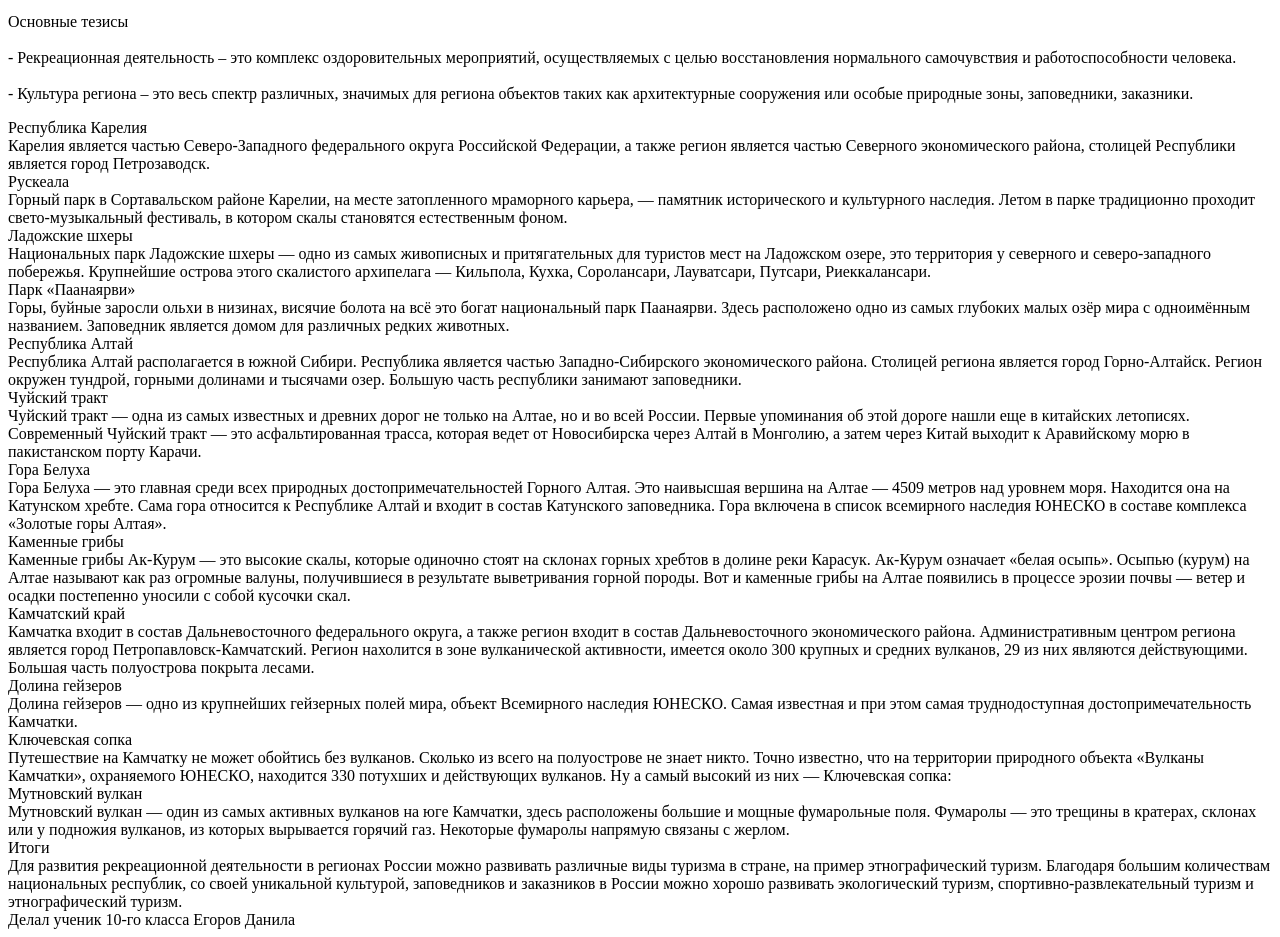
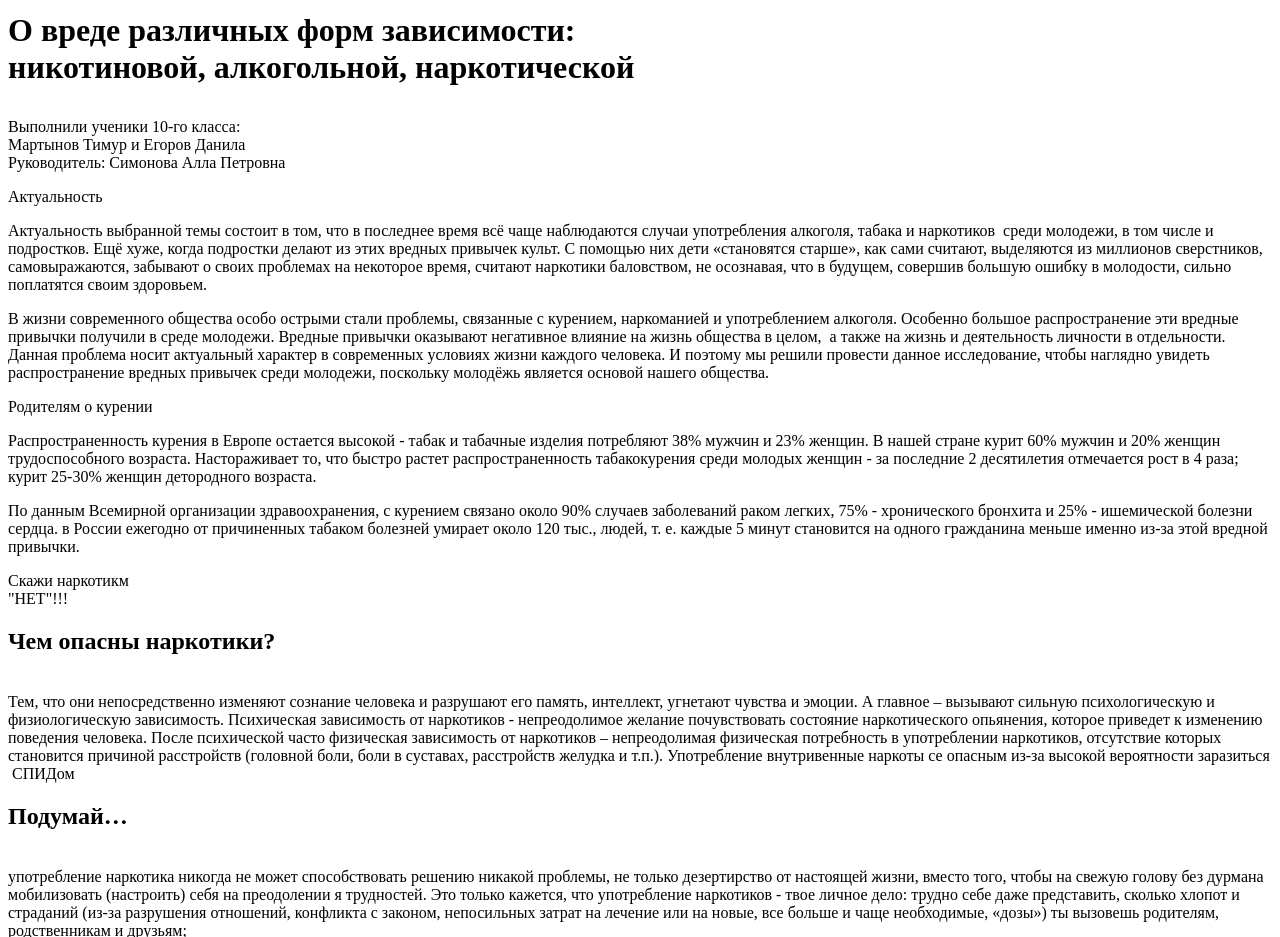
Before and after one commit to Dan-Egorov/New, a plain HTML site: page index.html in a window 1280 px wide. Shown: the part 159-1096 px from the top of the page. Drawn offline with Linux system fonts and the light colour scheme.

Commit message:
Update index.html

```diff
--- a/index.html
+++ b/index.html
@@ -3,181 +3,127 @@
 <head>
     <meta charset="UTF-8">
     <meta name="viewport" content="width=device-width, initial-scale=1.0">
-    <link rel="stylesheet" href="css/sytle.css">
-    <title>Document</title>
+    <link rel="stylesheet" href="css/style.css">
+    <title>Egorov i Martinov</title>
 </head>
 <body>
-    <div class="main-section">
+    <div class="main_section">
         <div class="container main-section__nav-container">
-            <div class="main-section__nav-container-flex">
-                <header class="main-section__header">
-                    <p class="main-section__header-text">Рекреационная деятельность в России</p>
-                </header>
-                <nav class="main-section__nav">
+            <nav class="main-section__nav nav-menu">
                 <ul class="nav-menu__list">
-                        <a href="#karel" class="nav-menu__list-item">Карелия</a>
-                        <a href="#altay" class="nav-menu__list-item">Алтай</a>
-                        <a href="#kamchatck" class="nav-menu__list-item">Камчатка</a>
-                        <a href="#autor" class="nav-menu__list-item">Автор</a>
+                    <li class="nav-menu__list-item">Актуальность</li>
+                    <li class="nav-menu__list-item">О курение</li>
+                    <li class="nav-menu__list-item">О наркотиках</li>
                 </ul>
             </nav>
         </div>
-        </div>
         <div class="container main-section__content-container">
-            <div class="main-section__content-container-block1">
-                <p class="main-section__content-container-block1-text">
-                    Аннотация<br><br>
-                    В данном проекте мы рассмотрим регионы России, которые обладают большими рекреационными возможностями, расскажем, чем можно заняться в различных регионах нашей страны, а также мы расскажем, как развивать рекреационный потенциал в регионах нашей с вами страны.
+            <div class="main-section__left-wrapper"></div>
+            <div class="main-section__right-wrapper">
+                <h1 class="main-section__right-wrapper__title-box">
+                    <p class="main-section__right-wrapper__title1">
+                        <span class="title__1">Не </span>сотвори себе кумира
                     </p>
-            </div>
-            <div class="main-section__content-container-block2">
-                <p class="main-section__content-container-block1-text">
-                    Основные тезисы<br><br>
-                    -	Рекреационная деятельность – это комплекс оздоровительных мероприятий, осуществляемых с целью восстановления нормального самочувствия и работоспособности человека.<br><br>
-
-                    -	Культура региона – это весь спектр различных, значимых для региона объектов таких как архитектурные сооружения или особые природные зоны, заповедники, заказники.
-
+                    <p class="main-section__right-wrapper__title2">
+                        О вреде различных форм зависимости:<br>никотиновой, алкогольной, наркотической
+                    </p>
+                </h1>
+                <p class="main-section__right-wrapper__autors">
+                    Выполнили ученики 10-го класса:<br>
+                    Мартынов Тимур и Егоров Данила<br>
+                    Руководитель: Симонова Алла Петровна
                 </p>
             </div>
         </div>
-        <div class="container main-section__main1" id="karel">
-            <div class="main-section__main1-flex">
-                <div class="main-section__main1-1">
-                    <div class="main-section__main1-1-name">
-                        Республика Карелия
     </div>
-                    <div class="main-section__main1-1-text">
-                        Карелия является частью Северо-Западного федерального округа Российской Федерации, а также регион является частью Северного экономического района, столицей Республики является город Петрозаводск.
+
+    <div class="second_section">
+        <div class="container second-section__container">
+            <div class="container second_section-information">
+                <div class="second_section__meeting-box">
+                    <p class="second_section__meeting-text">
+                        Актуальность
+                    </p>
+                </div>
+            </div>
+            <div class="second-section__container__main_text-box">
+                <p class="second-section__container__main_text">
+                    Актуальность выбранной темы состоит в том, что в последнее время всё чаще наблюдаются случаи употребления алкоголя, табака и наркотиков  среди молодежи, в том числе и подростков. Ещё хуже, когда подростки делают из этих вредных привычек культ. С помощью них дети «становятся старше», как сами считают, выделяются из миллионов сверстников, самовыражаются, забывают о своих проблемах на некоторое время, считают наркотики баловством, не осознавая, что в будущем, совершив большую ошибку в молодости, сильно поплатятся своим здоровьем.
+                </p>
+
+                <p class="second-section__container__main_text">
+                    В жизни современного общества особо острыми стали проблемы, связанные с курением, наркоманией и употреблением алкоголя. Особенно большое распространение эти вредные привычки получили в среде молодежи.
+                    Вредные привычки оказывают негативное влияние на жизнь общества в целом,  а также на жизнь и деятельность личности в отдельности.
+                    Данная проблема носит актуальный характер в современных условиях жизни каждого человека. И поэтому мы решили провести данное исследование, чтобы наглядно увидеть  распространение вредных привычек среди молодежи, поскольку молодёжь является основой нашего общества.
+                </p>
+            </div>
+        </div>
+    </div>
+
+    <div class="third_section">
+        <div class="container third-section__container">
+            <div class="container third_section-information">
+                <div class="third_section__meeting-box">
+                    <p class="third_section__meeting-text">
+                        Родителям о курении
+                    </p>
+                </div>
+            </div>
+            <div class="third-section__container-content">
+                <div class="third-section__container-content__text-box">
+                    <p class="third-section__container-content__text">
+                        Распространенность курения в Европе остается высокой - табак и табачные изделия потребляют 38% мужчин и 23% женщин. В нашей стране курит 60% мужчин и 20% женщин трудоспособного возраста. Настораживает то, что быстро растет распространенность табакокурения среди молодых женщин - за последние 2 десятилетия отмечается рост в 4 раза; курит 25-30% женщин детородного возраста.
+                    </p>
+
+                    <p class="third-section__container-content__text">
+                        По данным Всемирной организации здравоохранения, с курением связано около 90% случаев заболеваний раком легких, 75% - хронического бронхита и 25% - ишемической болезни сердца. в России ежегодно от причиненных табаком болезней умирает около 120 тыс., людей, т. е. каждые 5 минут становится на одного гражданина меньше именно из-за этой вредной привычки.
+                    </p>
+                </div>
+                <div class="third-section__container-content__image-box">
+                    <div class="third-section__container-content__image"></div>
                 </div>
             </div>
         </div>
     </div>
 
-        <div class="container main-section__main2">
-            <div class="main-section__main2-flex">
-                <div class="main-section__main2-1">
-                    <div class="main-section__main2-1-name">
-                        Рускеала
-                    </div>
-                    <div class="main-section__main2-1-text">
-                        Горный парк в Сортавальском районе Карелии, на месте затопленного мраморного карьера, — памятник исторического и культурного наследия. Летом в парке традиционно проходит свето-музыкальный фестиваль, в котором скалы становятся естественным фоном.
+    <div class="fourth_section">
+        <div class="container fourth_section__container">
+            <div class="fourth_section-information">
+                <div class="fourth_section__meeting-box">
+                    <p class="fourth_section__meeting-text">
+                        Скажи наркотикм<br>"НЕТ"!!!
+                    </p>
                 </div>
             </div>
-                <div class="main-section__main2-1">
-                    <div class="main-section__main2-1-name">
-                        Ладожские шхеры
+            <div class="fourth_section__container-content">
+                <div class="fourth_section__container-content-box">
+                    <div class="fourth_section__container-content-box__img-box">
+                        <div class="fourth_section__container-content-box__img"></div>
                     </div>
-                    <div class="main-section__main2-1-text">
-                        Национальных парк Ладожские шхеры — одно из самых живописных и притягательных для туристов мест на Ладожском озере, это территория у северного и северо-западного побережья. Крупнейшие острова этого скалистого архипелага — Кильпола, Кухка, Соролансари, Лауватсари, Путсари, Риеккалансари.
+                    <div class="fourth_section__container-content-box__text-box">
+                        <div  class="fourth_section__container-content-box__text">
+                            <p class="fourth_section__container-content-box__text-main">
+                                <h2>Чем  опасны наркотики?</h2><br>
+                                Тем, что они непосредственно изменяют сознание человека и разрушают его память, интеллект, угнетают чувства и эмоции. А главное – вызывают сильную психологическую и физиологическую зависимость. Психическая зависимость от наркотиков - непреодолимое желание почувствовать состояние наркотического опьянения, которое приведет к изменению поведения человека. После психической часто физическая зависимость от наркотиков – непреодолимая физическая потребность в употреблении наркотиков, отсутствие которых становится причиной расстройств (головной боли, боли в суставах, расстройств желудка и т.п.). Употребление внутривенные наркоты се опасным из-за высокой вероятности заразиться  СПИДом
+                            </p>
                         </div>
                     </div>
-                <div class="main-section__main2-1">
-                    <div class="main-section__main2-1-name">
-                        Парк «Паанаярви»
                 </div>
-                    <div class="main-section__main2-1-text">
-                        Горы, буйные заросли ольхи в низинах, висячие болота на всё это богат национальный парк Паанаярви. Здесь расположено одно из самых глубоких малых озёр мира с одноимённым названием. Заповедник является домом для различных редких животных.
+                <div class="fourth_section__container-content-box">
+                    <div class="fourth_section__container-content-box__text-box">
+                        <div  class="fourth_section__container-content-box__text">
+                            <p class="fourth_section__container-content-box__text-main">
+                                <h2>Подумай…</h2><br>
+                                употребление наркотика никогда не может способствовать решению никакой проблемы, не только дезертирство от настоящей жизни, вместо того, чтобы на свежую голову без дурмана мобилизовать (настроить) себя на преодолении я трудностей. Это только кажется, что употребление наркотиков - твое личное дело: трудно себе даже представить, сколько хлопот и страданий (из-за разрушения отношений, конфликта с законом, непосильных затрат на лечение или на новые, все больше и чаще необходимые, «дозы») ты вызовешь родителям, родственникам и друзьям;
+                            </p>
+                        </div>
+                    </div>
+                    <div class="fourth_section__container-content-box__img-box">
+                        <div class="fourth_section__container-content-box__img img2"></div>
                     </div>
                 </div>
             </div>
         </div>
-        <!-- Second section -->
-        <div class="container main-section__main1" id="altay">
-            <div class="main-section__main1-flex img2">
-                <div class="main-section__main1-1">
-                    <div class="main-section__main1-1-name">
-                        Республика Алтай
-                    </div>
-                    <div class="main-section__main1-1-text">
-                        Республика Алтай располагается в южной Сибири. Республика является частью Западно-Сибирского экономического района. Столицей региона является город Горно-Алтайск. Регион окружен тундрой, горными долинами и тысячами озер. Большую часть республики занимают заповедники.
-                    </div>
-                </div>
-            </div>
-        </div>
-
-        <div class="container main-section__main2">
-            <div class="main-section__main2-flex">
-                <div class="main-section__main2-1">
-                    <div class="main-section__main2-1-name">
-                        Чуйский тракт
-                    </div>
-                    <div class="main-section__main2-1-text">
-                        Чуйский тракт — одна из самых известных и древних дорог не только на Алтае, но и во всей России. Первые упоминания об этой дороге нашли еще в китайских летописях. Современный Чуйский тракт — это асфальтированная трасса, которая ведет от Новосибирска через Алтай в Монголию, а затем через Китай выходит к Аравийскому морю в пакистанском порту Карачи.
-                    </div>
-                </div>
-                <div class="main-section__main2-1">
-                    <div class="main-section__main2-1-name">
-                        Гора Белуха
-                    </div>
-                    <div class="main-section__main2-1-text">
-                        Гора Белуха — это главная среди всех природных достопримечательностей Горного Алтая. Это наивысшая вершина на Алтае — 4509 метров над уровнем моря. Находится она на Катунском хребте. Сама гора относится к Республике Алтай и входит в состав Катунского заповедника. Гора включена в список всемирного наследия ЮНЕСКО в составе комплекса «Золотые горы Алтая».
-                    </div>
-                </div>
-                <div class="main-section__main2-1">
-                    <div class="main-section__main2-1-name">
-                        Каменные грибы
-                    </div>
-                    <div class="main-section__main2-1-text">
-                        Каменные грибы Ак-Курум — это высокие скалы, которые одиночно стоят на склонах горных хребтов в долине реки Карасук. Ак-Курум означает «белая осыпь». Осыпью (курум) на Алтае называют как раз огромные валуны, получившиеся в результате выветривания горной породы. Вот и каменные грибы на Алтае появились в процессе эрозии почвы — ветер и осадки постепенно уносили с собой кусочки скал.
-                    </div>
-                </div>
-            </div>
-        </div>
-        <!-- Third section -->
-        <div class="container main-section__main1" id="kamchatck">
-            <div class="main-section__main1-flex img3">
-                <div class="main-section__main1-1">
-                    <div class="main-section__main1-1-name">
-                        Камчатский край
-                    </div>
-                    <div class="main-section__main1-1-text">
-                        Камчатка входит в состав Дальневосточного федерального округа, а также регион входит в состав Дальневосточного экономического района. Административным центром региона является город Петропавловск-Камчатский. Регион нахолится в зоне вулканической активности, имеется около 300 крупных и средних вулканов, 29 из них являются действующими. Большая часть полуострова покрыта лесами.
-                    </div>
-                </div>
-            </div>
-        </div>
-
-        <div class="container main-section__main2">
-            <div class="main-section__main2-flex">
-                <div class="main-section__main2-1">
-                    <div class="main-section__main2-1-name">
-                        Долина гейзеров
-                    </div>
-                    <div class="main-section__main2-1-text">
-                        Долина гейзеров — одно из крупнейших гейзерных полей мира, объект Всемирного наследия ЮНЕСКО. Самая известная и при этом самая труднодоступная достопримечательность Камчатки.
-                    </div>
-                </div>
-                <div class="main-section__main2-1">
-                    <div class="main-section__main2-1-name">
-                        Ключевская сопка
-                    </div>
-                    <div class="main-section__main2-1-text">
-                        Путешествие на Камчатку не может обойтись без вулканов. Сколько из всего на полуострове не знает никто. Точно известно, что на территории природного объекта «Вулканы Камчатки», охраняемого ЮНЕСКО, находится 330 потухших и действующих вулканов. Ну а самый высокий из них — Ключевская сопка:
-                    </div>
-                </div>
-                <div class="main-section__main2-1">
-                    <div class="main-section__main2-1-name">
-                        Мутновский вулкан
-                    </div>
-                    <div class="main-section__main2-1-text">
-                        Мутновский вулкан — один из самых активных вулканов на юге Камчатки, здесь расположены большие и мощные фумарольные поля. Фумаролы — это трещины в кратерах, склонах или у подножия вулканов, из которых вырывается горячий газ. Некоторые фумаролы напрямую связаны с жерлом.
-                    </div>
-                </div>
-            </div>
-        </div>
-        <div class="container main-section__main3">
-            <div class="container main-section__main3-name">
-                Итоги
-            </div>
-            <div class="container main-section__main3-text">
-                Для развития рекреационной деятельности в регионах России можно развивать различные виды туризма в стране, на пример этнографический туризм. Благодаря большим количествам национальных республик, со своей уникальной культурой, заповедников и заказников в России можно хорошо развивать экологический туризм, спортивно-развлекательный туризм и этнографический туризм.
-            </div>
-        </div>
-        <footer class="container" id="autor">
-            <div>
-                Делал ученик 10-го класса Егоров Данила
-            </div>
-        </footer>
     </div>
 </body>
 </html>
```
Lines whose indentation alone changed are shown as unchanged.
